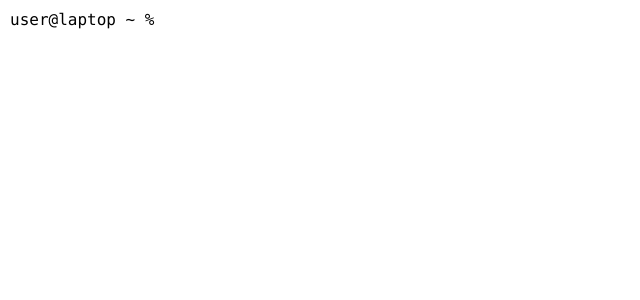
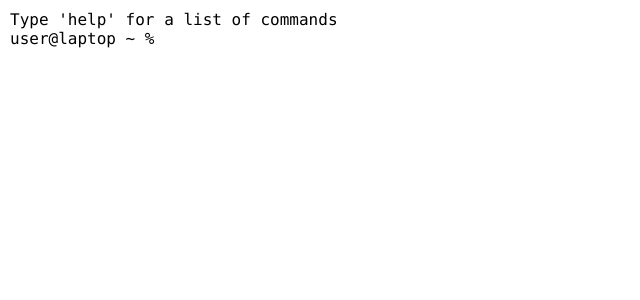
Before and after one commit to JennaHuff/rm-rf, a React (Vite) app: page / in a window 1280 px wide. Shown: the top 300 px of the page, without its empty margins (0-640 px from the left). Built offline with nearby package versions, Linux system fonts and the light colour scheme.

Commit message:
add help info msg

```diff
--- a/src/App.tsx
+++ b/src/App.tsx
@@ -120,7 +120,9 @@ function findParentDirectory(
 }
 
 function App() {
-    const [terminalState, setTerminalState] = useState<string[]>([]);
+    const [terminalState, setTerminalState] = useState<string[]>([
+        "Type 'help' for a list of commands",
+    ]);
     const [path, setPath] = useState("~");
 
     function handleCommand(e: React.FormEvent<HTMLFormElement>) {
```
